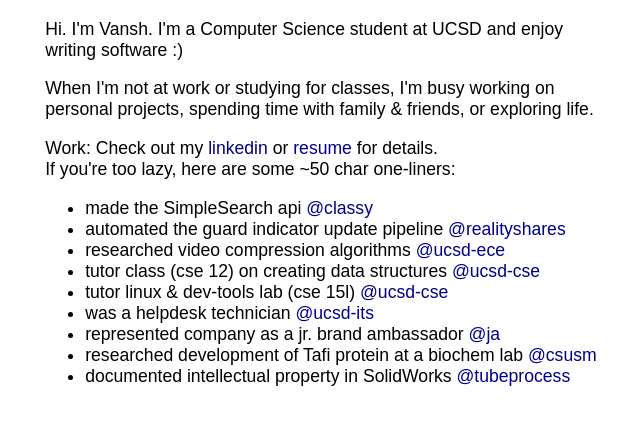
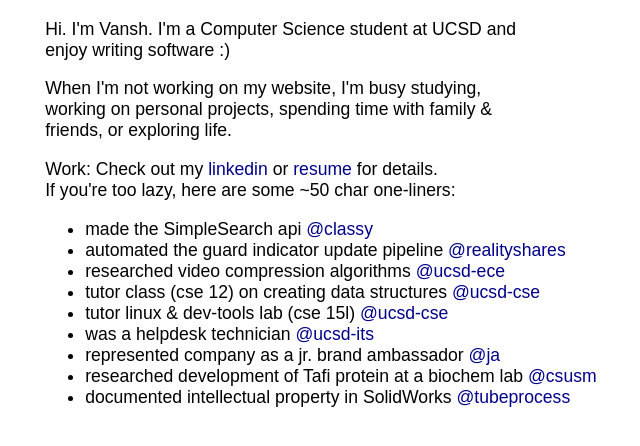
Before and after one commit to vanshcsingh/vanshcsingh.github.io, a plain HTML site: page index.html in a window 1280 px wide. Shown: the part 56-502 px from the top of the page, without its empty margins (26-666 px from the left). Drawn offline with Linux system fonts and the light colour scheme; a web font is replaced by a local one.

Commit message:
updated msg, updated sass

```diff
--- a/index.html
+++ b/index.html
@@ -6,10 +6,11 @@
       type="image/png"
       href="./favicon.ico">
     <link href="https://fonts.googleapis.com/css?family=Khula" rel="stylesheet">
+    <meta name=viewport content="width=device-width, initial-scale=1">
     <style>
 
       .limitWidth {
-        max-width: 550px;
+        max-width: 500px;
       }
 
       div {
@@ -39,13 +40,14 @@
             Hi. I'm Vansh. I'm a Computer Science student at UCSD and enjoy writing software :)
         </p>
         <p>
-            When I'm not at work or studying for classes, I'm busy working on personal projects, spending time with family & friends, or exploring life.
+            When I'm not working on my website, I'm busy studying, working on personal projects, spending time with family & friends, or exploring life.
         </p>
-        <p>
-            Work: Check out my <a href="https://www.linkedin.com/in/vsingh98/" target="_blank" rel="noopener noreferrer"> linkedin</a> or <a href="./resume.pdf" target="_blank" rel="noopener noreferrer">resume</a> for details. <br/>
-            If you're too lazy, here are some ~50 char one-liners: <Enter/>
-        </p>
-    </section>
+      </section>
+
+      <p>
+        Work: Check out my <a href="https://www.linkedin.com/in/vsingh98/" target="_blank" rel="noopener noreferrer"> linkedin</a> or <a href="./resume.pdf" target="_blank" rel="noopener noreferrer">resume</a> for details. <br/>
+        If you're too lazy, here are some ~50 char one-liners: <Enter/>
+      </p>
       <ul>
         <li> made the SimpleSearch api <a target="_blank" href="https://classy.org">@classy</a></li>
         <li> automated the guard indicator update pipeline <a target="_blank" href="http://www.realitysharesadvisors.com/">@realityshares</a></li>
```
